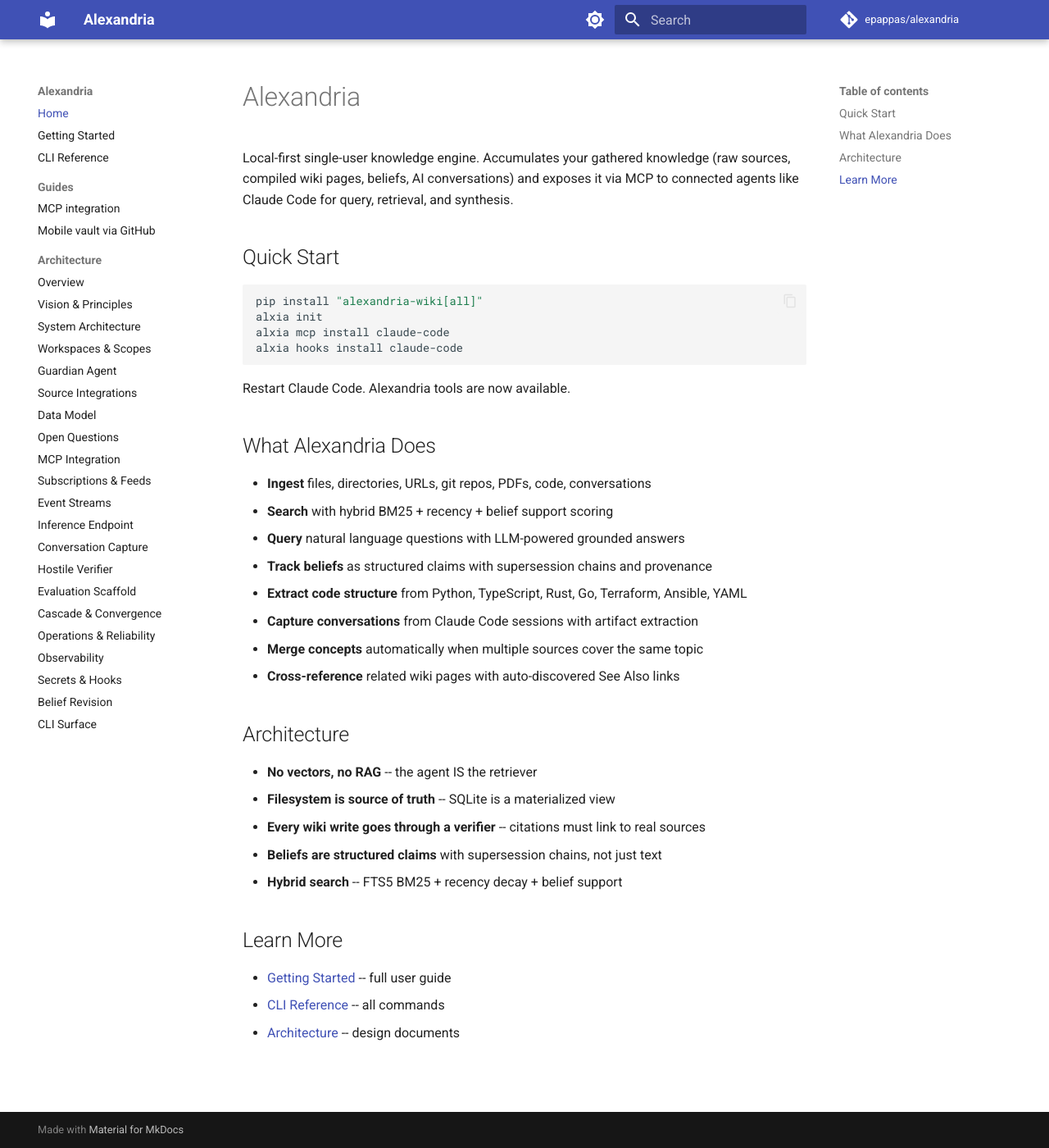
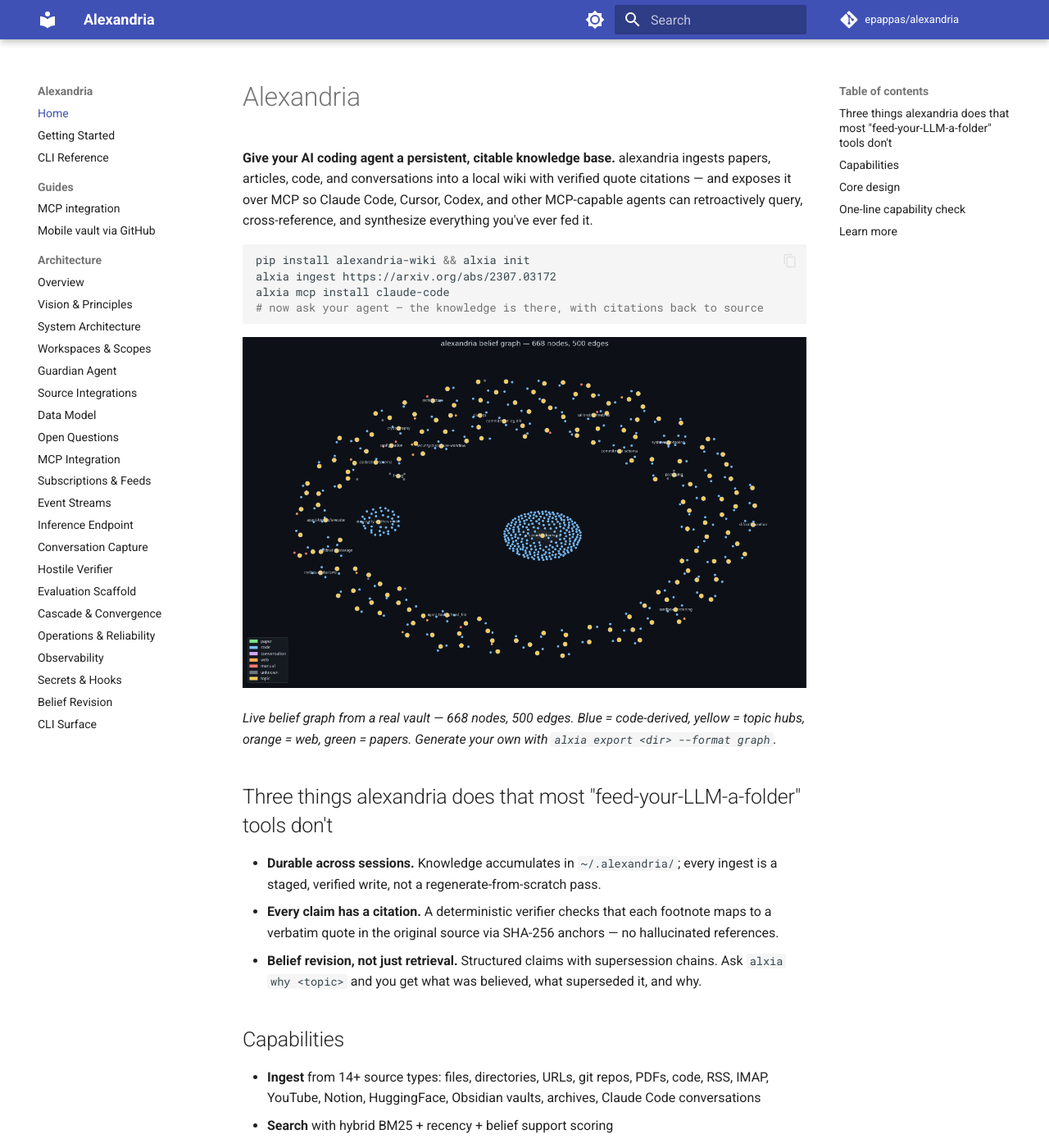
Before and after one commit to epappas/alexandria, an MkDocs documentation site: the page built from docs/index.md, in a window 1280 px wide and 1400 px high. Shown: the whole window at 82% size. Built offline with MkDocs 1.6.1 and Material for MkDocs 9.7.7, drawn with Linux system fonts in a browser that asks for light colours; comment, search, counter and statistics services are not loaded; some of the changed text lies outside the part shown.

Commit message:
docs(site): reframe mkdocs homepage + embed belief-graph image
* Align docs/index.md with the new README: concrete pitch, one-line
  install, embed docs/assets/graph.png, lead with the three
  differentiators (durable, verified citations, belief revision)
* Add links to the MCP integration and mobile vault guides from the
  homepage Learn More block
* Include the alxia bench sample line so visitors see the sticky
  capability metric on the site landing page

````diff
--- a/docs/index.md
+++ b/docs/index.md
@@ -1,39 +1,82 @@
 # Alexandria
 
-Local-first single-user knowledge engine. Accumulates your gathered knowledge (raw sources, compiled wiki pages, beliefs, AI conversations) and exposes it via MCP to connected agents like Claude Code for query, retrieval, and synthesis.
-
-## Quick Start
+**Give your AI coding agent a persistent, citable knowledge base.**
+alexandria ingests papers, articles, code, and conversations into a
+local wiki with verified quote citations — and exposes it over MCP so
+Claude Code, Cursor, Codex, and other MCP-capable agents can
+retroactively query, cross-reference, and synthesize everything you've
+ever fed it.
 
 ```bash
-pip install "alexandria-wiki[all]"
-alxia init
+pip install alexandria-wiki && alxia init
+alxia ingest https://arxiv.org/abs/2307.03172
 alxia mcp install claude-code
-alxia hooks install claude-code
+# now ask your agent — the knowledge is there, with citations back to source
 ```
 
-Restart Claude Code. Alexandria tools are now available.
+![alexandria belief graph](assets/graph.png)
 
-## What Alexandria Does
+*Live belief graph from a real vault — 668 nodes, 500 edges. Blue =
+code-derived, yellow = topic hubs, orange = web, green = papers.
+Generate your own with `alxia export <dir> --format graph`.*
 
-- **Ingest** files, directories, URLs, git repos, PDFs, code, conversations
+## Three things alexandria does that most "feed-your-LLM-a-folder" tools don't
+
+- **Durable across sessions.** Knowledge accumulates in
+  `~/.alexandria/`; every ingest is a staged, verified write, not a
+  regenerate-from-scratch pass.
+- **Every claim has a citation.** A deterministic verifier checks that
+  each footnote maps to a verbatim quote in the original source via
+  SHA-256 anchors — no hallucinated references.
+- **Belief revision, not just retrieval.** Structured claims with
+  supersession chains. Ask `alxia why <topic>` and you get what was
+  believed, what superseded it, and why.
+
+## Capabilities
+
+- **Ingest** from 14+ source types: files, directories, URLs, git
+  repos, PDFs, code, RSS, IMAP, YouTube, Notion, HuggingFace,
+  Obsidian vaults, archives, Claude Code conversations
 - **Search** with hybrid BM25 + recency + belief support scoring
-- **Query** natural language questions with LLM-powered grounded answers
-- **Track beliefs** as structured claims with supersession chains and provenance
-- **Extract code structure** from Python, TypeScript, Rust, Go, Terraform, Ansible, YAML
-- **Capture conversations** from Claude Code sessions with artifact extraction
-- **Merge concepts** automatically when multiple sources cover the same topic
-- **Cross-reference** related wiki pages with auto-discovered See Also links
+- **Query** with LLM-powered grounded answers that cite sources
+- **Track beliefs** as structured claims with supersession chains
+- **Extract code structure** from Python, TypeScript, Rust, Go,
+  Terraform, Ansible, YAML via tree-sitter / AST
+- **Capture conversations** from Claude Code sessions with artifact
+  extraction
+- **Cascade merge** — new sources on existing topics merge into the
+  appropriate page with per-source attributable sections
+- **Cross-reference** related wiki pages with auto-discovered See Also
+  links
 
-## Architecture
+## Core design
 
-- **No vectors, no RAG** -- the agent IS the retriever
-- **Filesystem is source of truth** -- SQLite is a materialized view
-- **Every wiki write goes through a verifier** -- citations must link to real sources
-- **Beliefs are structured claims** with supersession chains, not just text
-- **Hybrid search** -- FTS5 BM25 + recency decay + belief support
+- **No vectors, no RAG.** The agent IS the retriever; alexandria
+  exposes FTS5 + grep + belief graph + cross-ref follow as primitives.
+- **Filesystem is source of truth.** SQLite is a materialized view;
+  lose the DB, rebuild via `alxia reindex --rebuild-beliefs`.
+- **Every wiki write goes through a deterministic verifier.** Commits
+  fail if citations don't validate.
+- **Hybrid search.** FTS5 BM25 + recency decay + belief support as a
+  composite score.
 
-## Learn More
+## One-line capability check
 
-- [Getting Started](guide.md) -- full user guide
-- [CLI Reference](cli.md) -- all commands
-- [Architecture](architecture/README.md) -- design documents
+```bash
+alxia bench
+```
+
+Sample output from a real vault:
+
+```
+864 pages · 15,589 beliefs across 3,804 topics · 1,664 verified ingests
+· search 41ms / 386ms P95 · citation-verified rate: 99.9%
+```
+
+## Learn more
+
+- [Getting Started](guide.md) — full user guide
+- [CLI Reference](cli.md) — all commands
+- [MCP integration](guides/mcp_integration.md) — scope, workspace pinning, gotchas
+- [Mobile vault via GitHub](guides/mobile_vault_github.md) — read on any device, capture on the go
+- [Architecture](architecture/README.md) — design documents
````
